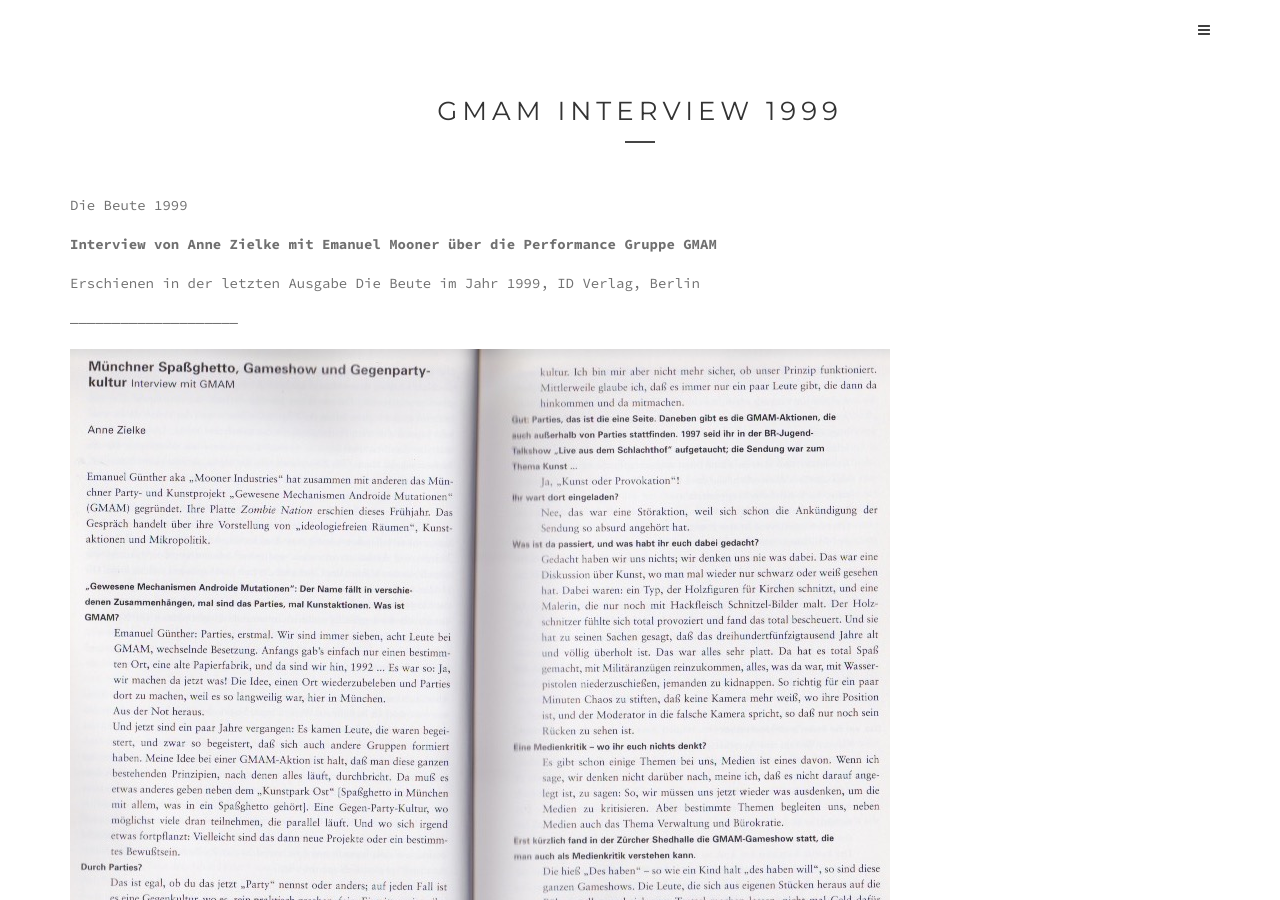
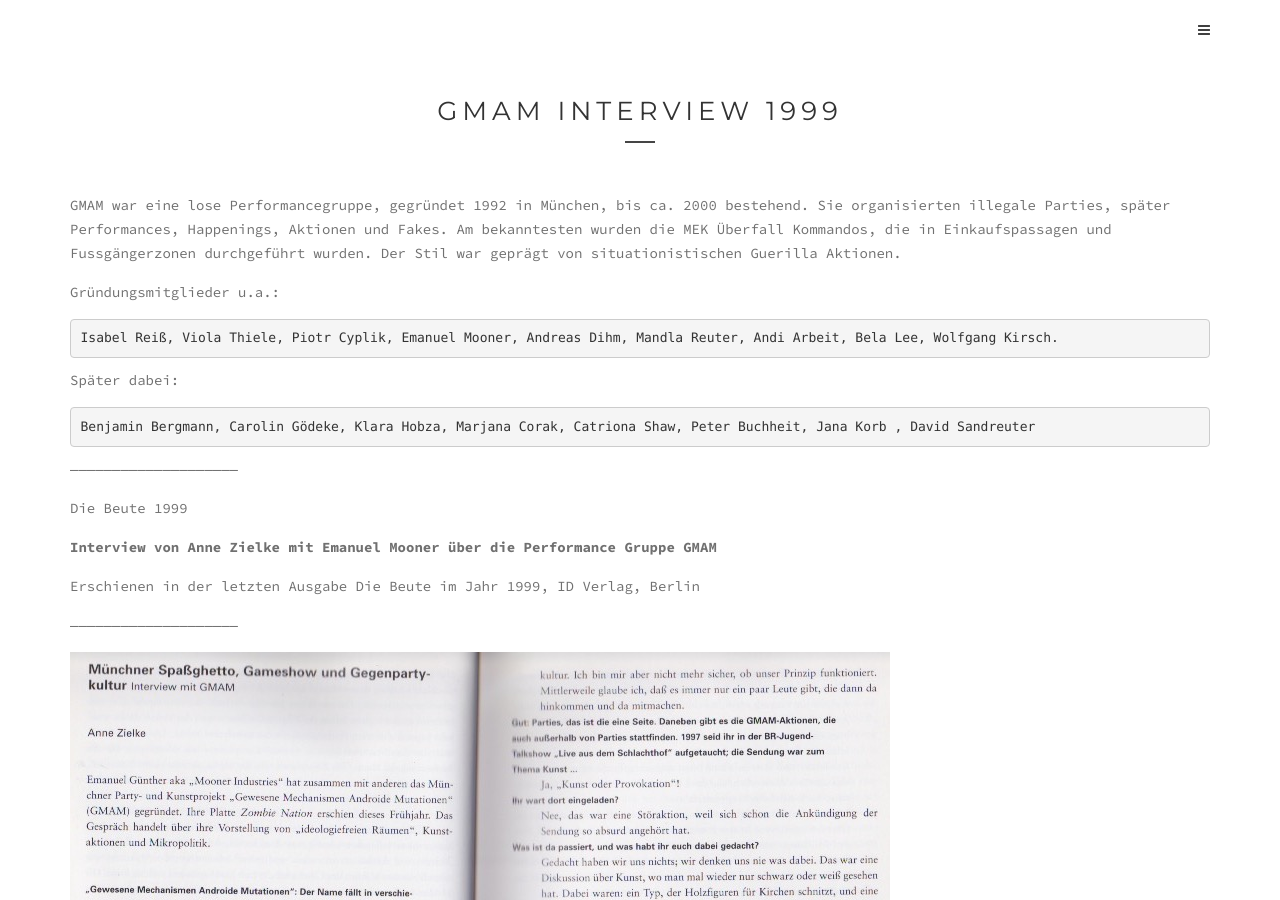
Before and after one commit to geomaedr/emanuelmooner, a Jekyll site: the page built from gmam.md, in a window 1280 px wide and 900 px high. Built offline with Jekyll 4.4.1, drawn with Linux system fonts in a browser that asks for light colours; some of the changed text lies outside the part shown.

Commit message:
Update gmam.md

```diff
--- a/gmam.md
+++ b/gmam.md
@@ -3,6 +3,18 @@ title: GMAM Interview 1999
 permalink: /gmam-interview-1999/
 layout: default
 ---
+GMAM war eine lose Performancegruppe, gegründet 1992 in München, bis ca. 2000 bestehend. Sie organisierten illegale Parties, später Performances, Happenings, Aktionen und Fakes. Am bekanntesten wurden die MEK Überfall Kommandos, die in Einkaufspassagen und Fussgängerzonen durchgeführt wurden. Der Stil war geprägt von situationistischen Guerilla Aktionen.
+
+Gründungsmitglieder u.a.:
+
+    Isabel Reiß, Viola Thiele, Piotr Cyplik, Emanuel Mooner, Andreas Dihm, Mandla Reuter, Andi Arbeit, Bela Lee, Wolfgang Kirsch.
+
+Später dabei:
+
+    Benjamin Bergmann, Carolin Gödeke, Klara Hobza, Marjana Corak, Catriona Shaw, Peter Buchheit, Jana Korb , David Sandreuter
+
+————————————————————
+
 Die Beute 1999
 
 **Interview von Anne Zielke mit Emanuel Mooner über die Performance Gruppe GMAM**
```
Also changed, not shown: other parts of gmam.md (+0 -10 lines).
